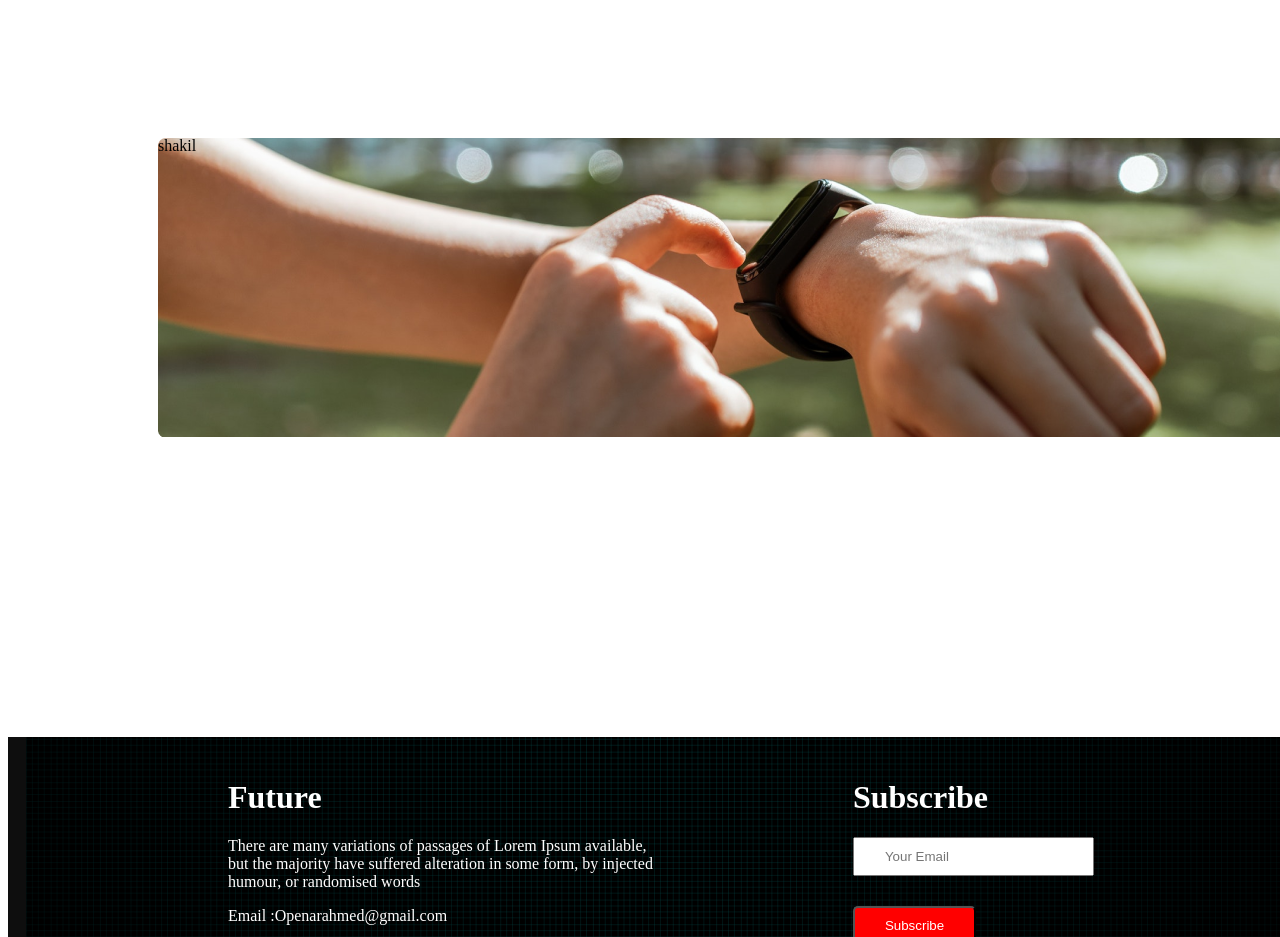
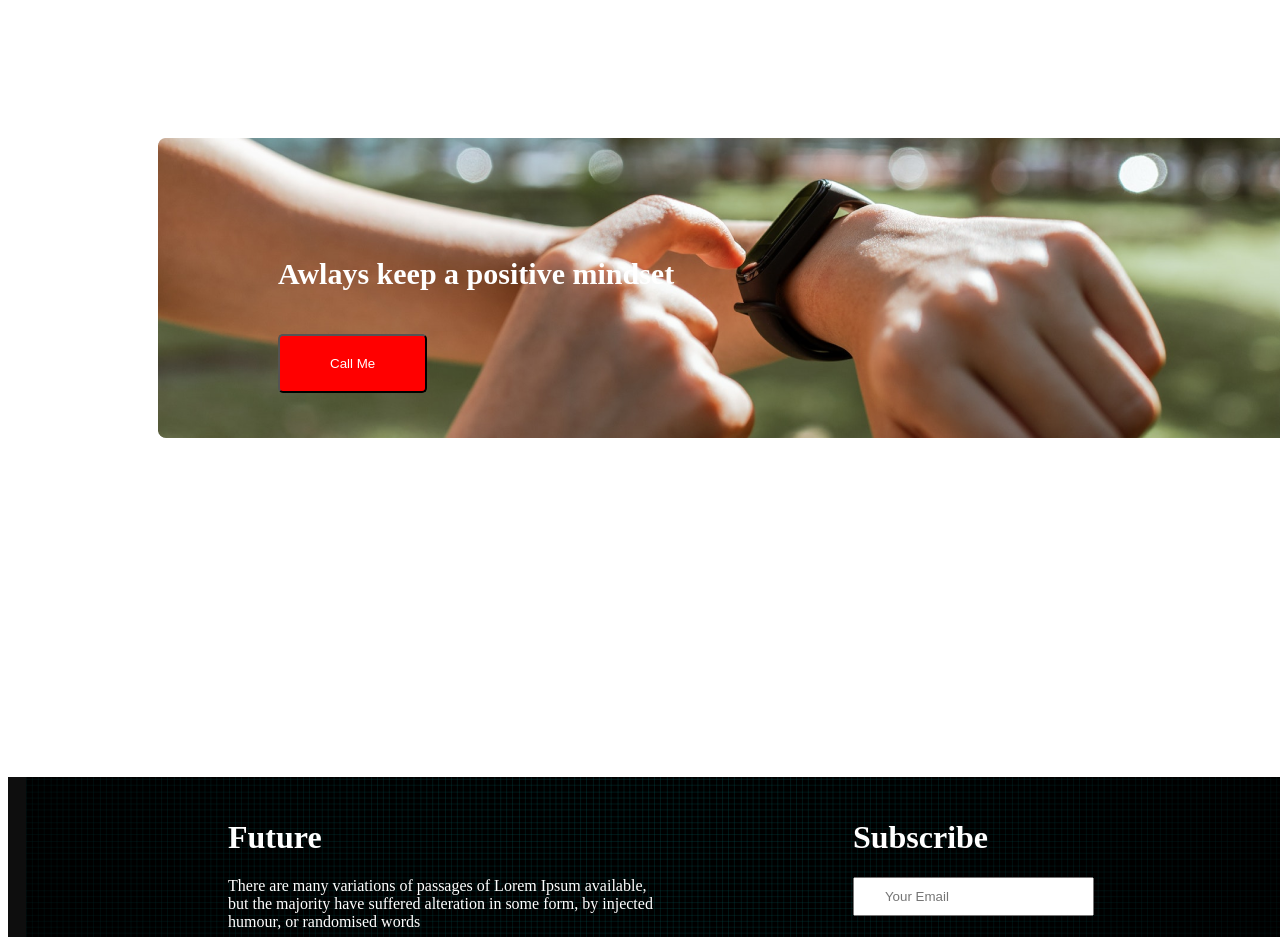
Before and after one commit to openarahmed/Assignment-number-1, a plain HTML site: page index.html in a window 1280 px wide. Shown: the part 2080-3017 px from the top of the page. Drawn offline with Linux system fonts and the light colour scheme.

Commit message:
final corection done

```diff
--- a/index.html
+++ b/index.html
@@ -80,22 +80,28 @@
         .icon {
             text-align: center;
         }
-
+/* fourth page */
         .forth-page {
             background-image: url(./new-year-new-me-main/images/watch.png);
+
             height: 300px;
             width: 1200px;
             background-repeat: no-repeat;
             margin-left: 150px;
             margin-top: 150px;
             margin-bottom: 150px;
+            padding: 20px;
+
+
+
         }
-
+/* black banner */
         .last-page-bg {
             background-image: url(./new-year-new-me-main/images/banner/black.png);
             margin-top: 300px;
             margin-bottom: 300px;
             height: 300px;
+
 
         }
 
@@ -108,7 +114,7 @@
 
 
         }
-
+/* black bg content */
         #subs {
             margin-left: 200px;
         }
@@ -123,6 +129,20 @@
             padding: 10px 30px;
             margin-bottom: 30px;
         }
+        #watch-title{
+            margin-left: 100px;
+            margin-top: 100px;
+            font-size: 30px;
+            color: white;
+        }
+        #call{
+            padding: 20px 50px;
+            margin-left: 100px;
+            background-color: rgb(255, 0, 0);
+            color: rgb(255, 255, 255);
+            border-radius: 05px;
+        }
+
     </style>
 </head>
 
@@ -191,7 +211,10 @@
     <section>
         <div>
             <div class="forth-page">
-                <p>shakil</p>
+                <div>
+                <h1 id="watch-title">Awlays keep a positive mindset</h1> <br>
+                <button id="call">Call Me</button>
+            </div>
             </div>
         </div>
     </section>
```
